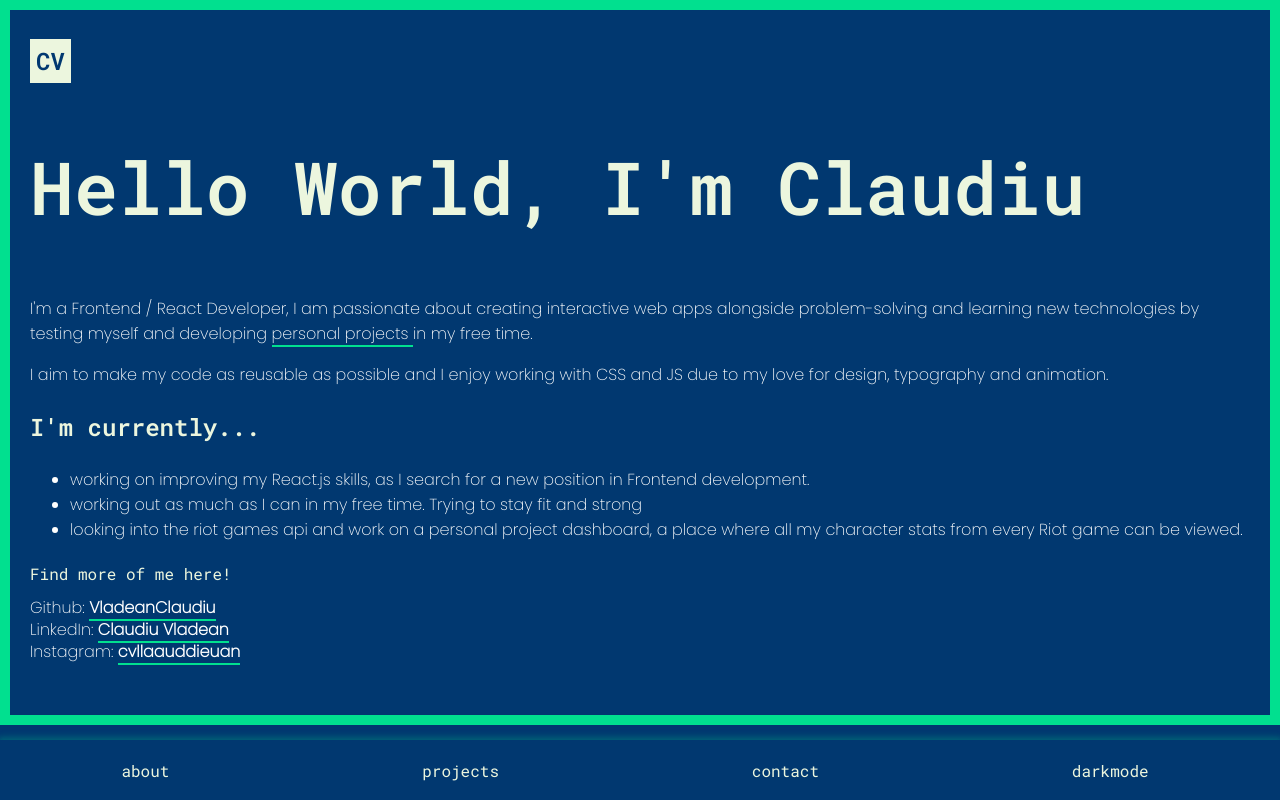
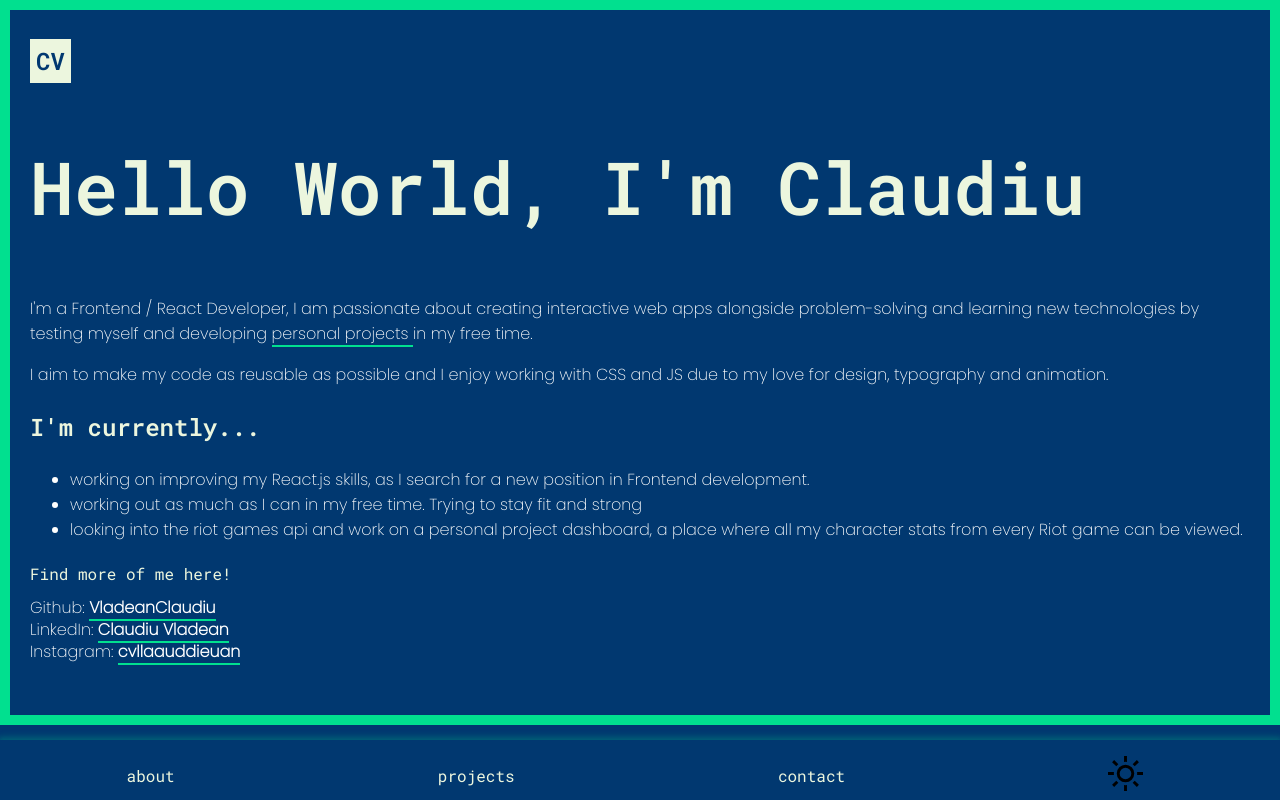
Before and after one commit to VladeanClaudiu/portfolio-website, a React (Vite) app: page / in a window 1280 px wide. Built offline with nearby package versions, Linux system fonts and the light colour scheme.

Commit message:
working on svg style

```diff
--- a/src/App.css
+++ b/src/App.css
@@ -101,6 +101,10 @@ body {
   color: var(--lightestColor);
 }
 
+.nav-element > object > .darkmode-svg > svg{
+  fill: white;
+}
+
 /* about section */
 
 .span-underline {
--- a/src/components/Nav.jsx
+++ b/src/components/Nav.jsx
@@ -1,3 +1,5 @@
+import Sun from '../assets/sun.svg'
+
 export default function Nav() {
     return(
         <nav className="nav-section">
@@ -12,7 +14,7 @@ export default function Nav() {
                     <a className="nav-element" href="">contact</a>
                 </li>
                 <li>
-                    <a className="nav-element" href="">darkmode</a>
+                    <a className="nav-element" href=""><object className='darkmode-svg' data={Sun}></object></a>
                 </li>
             </ul>
         </nav>
```
Also changed, not shown: src/assets/sun.svg (added).
